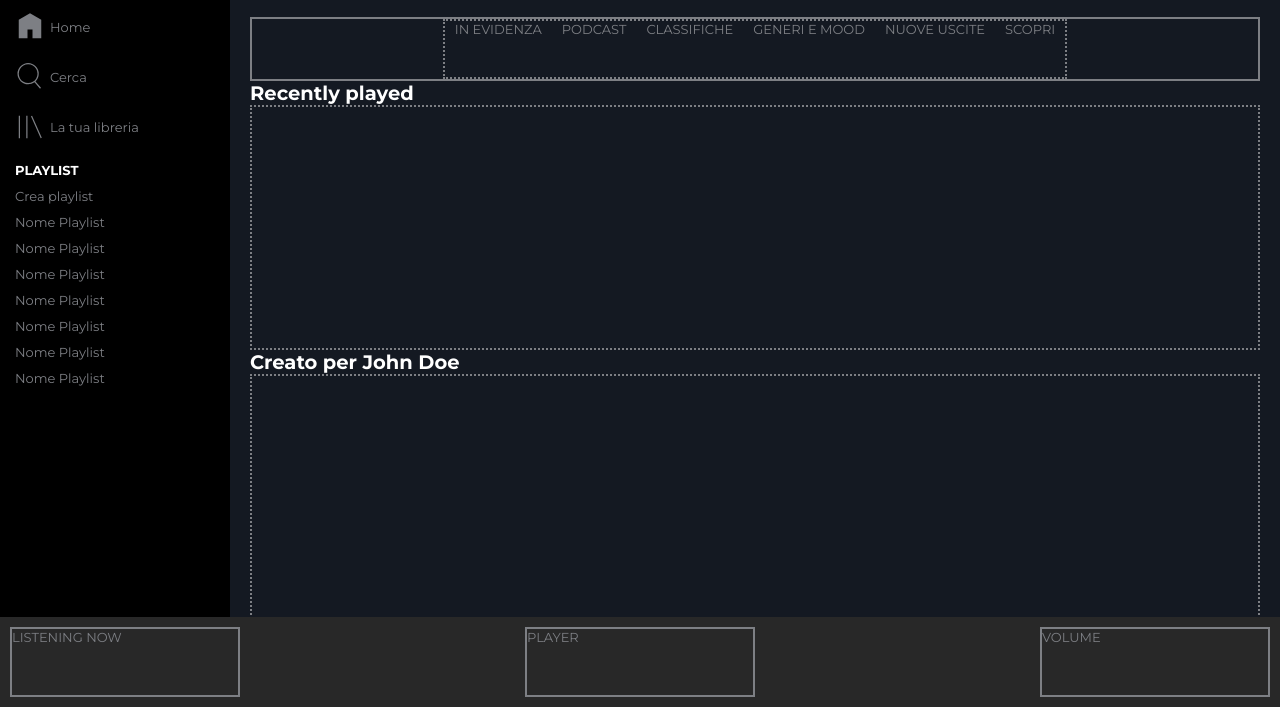
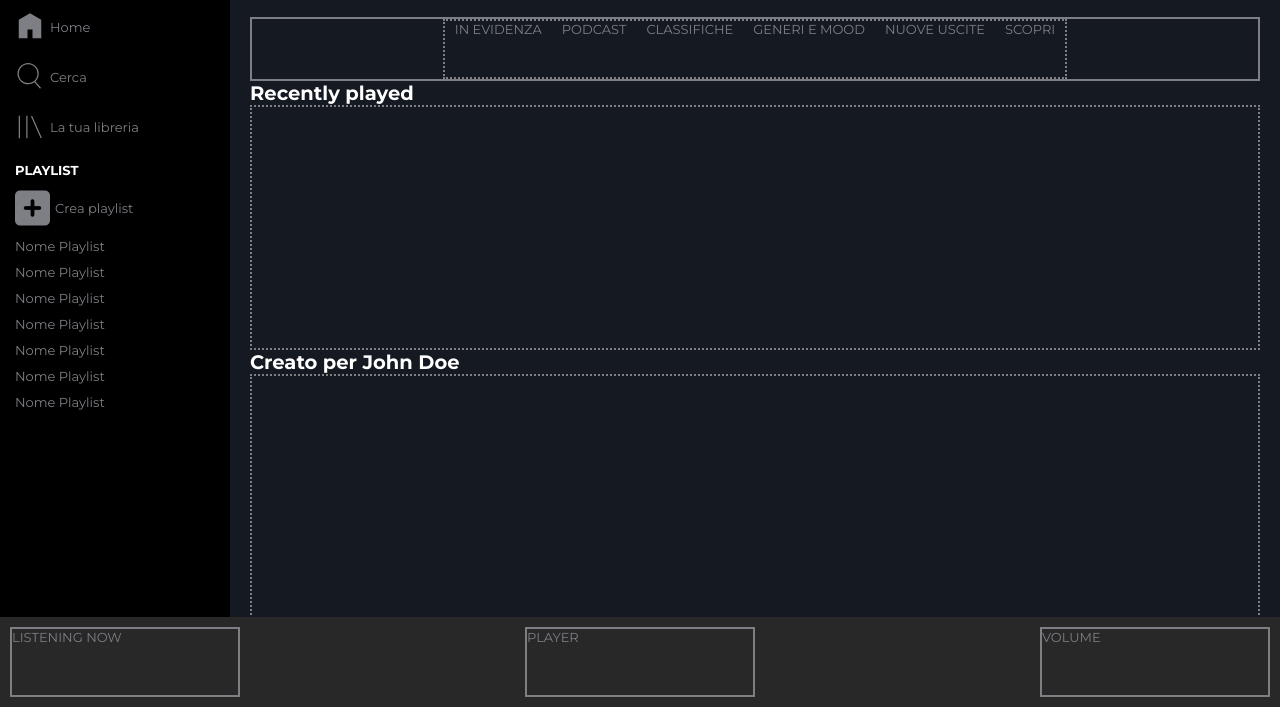
Before and after one commit to CarloSalaris/html-css-spotifyweb, a plain HTML site: page index.html in a window 1280 px wide. Shown: the part 93-800 px from the top of the page. Drawn offline with Linux system fonts and the light colour scheme.

Commit message:
Side Playlist icon

```diff
--- a/css/style.css
+++ b/css/style.css
@@ -44,6 +44,10 @@ h4 {
 
 .icon svg path {
     fill: #7d7f84;
+}
+
+#playlist i {
+    font-size: 40px;
 }
 
 
--- a/index.html
+++ b/index.html
@@ -9,6 +9,9 @@
     <link rel="preconnect" href="https://fonts.googleapis.com">
     <link rel="preconnect" href="https://fonts.gstatic.com" crossorigin>
     <link href="https://fonts.googleapis.com/css2?family=Montserrat:wght@400;500;700&display=swap" rel="stylesheet">
+
+    <!-- Font-awesome library -->
+    <link rel="stylesheet" href="https://cdnjs.cloudflare.com/ajax/libs/font-awesome/6.3.0/css/all.min.css" integrity="sha512-SzlrxWUlpfuzQ+pcUCosxcglQRNAq/DZjVsC0lE40xsADsfeQoEypE+enwcOiGjk/bSuGGKHEyjSoQ1zVisanQ==" crossorigin="anonymous" referrerpolicy="no-referrer" />
 
     <!-- CSS -->
     <link rel="stylesheet" href="css/style.css">
@@ -64,7 +67,15 @@
 
                 <ul id="playlist">
                     <li>
-                        <div class="icon-text">Crea playlist</div>
+                        <div class="icon-text">
+
+                            <div class="icon">
+                                <i class="fa-sharp fa-solid fa-square-plus"></i>
+                            </div>
+
+                            <span>Crea playlist</span>
+
+                        </div>
                     </li>
                     <li>Nome Playlist</li>
                     <li>Nome Playlist</li>
```
